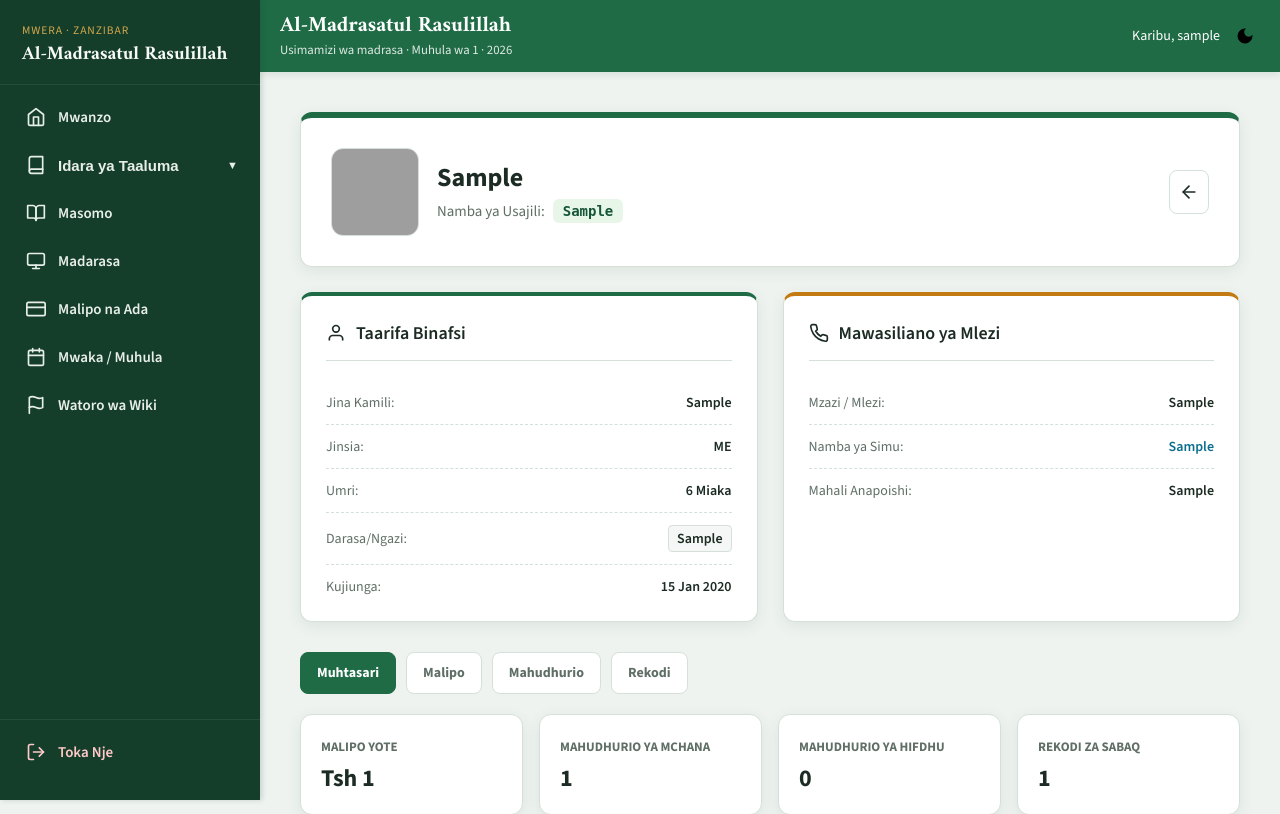
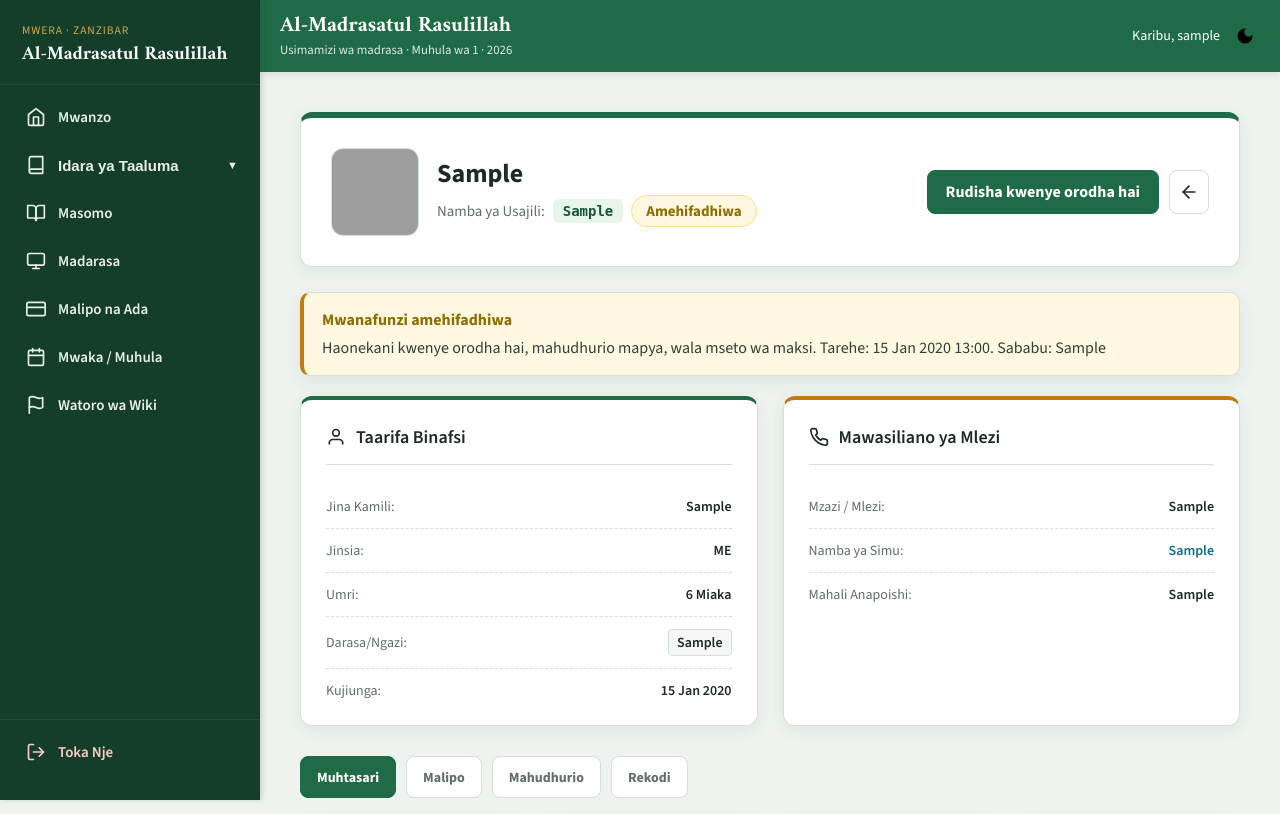
Before and after one commit to masoud180mohd-lab/Madras_Webapp, a Django app: page /madrasa/mwanafunzi/profile/1/ in a window 1280 px wide. Shown: the top 814 px of the page. Run offline with Django 5.2, Linux system fonts and the light colour scheme; a user stored in the database is signed in; data comes from the database, SQL or seed files in the repository; tables that the repository leaves empty hold one stand-in row (values such as "Sample post"); grey boxes are pictures that could not be loaded.

Commit message:
feat: soft-archive students and trim mwanzo welcome copy
Keep history when removing students from active lists; Mkuu can archive
or restore. Drop the home-page operational tagline.

Co-authored-by: Cursor <cursoragent@cursor.com>

```diff
--- a/usimamizi/admin.py
+++ b/usimamizi/admin.py
@@ -29,17 +29,18 @@ class MwanafunziAdmin(NoDeleteAdmin):
         "jina_kamili",
         "namba_ya_usajili",
         "umri",
+        "amehifadhiwa",
         "mahala_anapoishi",
         "jina_la_mzazi",
         "namba_ya_simu_mzazi",
         "tarehe_ya_kujiunga",
     )
     search_fields = ("jina_kamili", "namba_ya_usajili")
-    list_filter = ("mahala_anapoishi",)
+    list_filter = ("amehifadhiwa", "mahala_anapoishi", "darasa")
 
     def get_readonly_fields(self, request, obj=None):
         if obj:
-            return ("namba_ya_usajili",)
+            return ("namba_ya_usajili", "tarehe_ya_kuhifadhiwa")
         return ()
 
     def get_fields(self, request, obj=None):
--- a/usimamizi/static/usimamizi/css/pages/mwanafunzi_profile.css
+++ b/usimamizi/static/usimamizi/css/pages/mwanafunzi_profile.css
@@ -21,6 +21,17 @@
         display: inline-flex; align-items: center; justify-content: center; width: 40px; height: 40px; border-radius: 8px; border: 1px solid var(--border-color); color: var(--text-main); transition: 0.2s; text-decoration: none;
     }
     .btn-icon-back:hover { background-color: var(--table-header); border-color: var(--text-muted); }
+
+    .profile-header-actions {
+        display: flex; align-items: center; flex-wrap: wrap; gap: 10px;
+    }
+    .archive-form { margin: 0; }
+    .archive-banner {
+        margin-bottom: 20px; padding: 16px 18px; border-left: 4px solid var(--warning);
+        background: var(--warning-bg); border-radius: 10px;
+    }
+    .archive-banner-title { margin: 0 0 6px; font-weight: 700; color: var(--warning-text); }
+    .archive-banner-copy { margin: 0; color: var(--text-normal); line-height: 1.45; }
 
     /* Kadi za Taarifa (Grid) */
     .info-grid {
--- a/usimamizi/templates/usimamizi/mwanafunzi_profile.html
+++ b/usimamizi/templates/usimamizi/mwanafunzi_profile.html
@@ -22,13 +22,47 @@
                 <h1>{{ mwanafunzi.jina_kamili }}</h1>
                 <p>
                     Namba ya Usajili: <span class="reg-number">{{ mwanafunzi.namba_ya_usajili }}</span>
+                    {% if mwanafunzi.amehifadhiwa %}
+                        <span class="app-badge app-badge-warning">Amehifadhiwa</span>
+                    {% endif %}
                 </p>
             </div>
         </div>
-        <a href="{% url 'orodha_wanafunzi' %}" class="app-btn app-btn-icon app-btn-outline btn-icon-back" title="Rudi kwenye Orodha">
-            <svg xmlns="http://www.w3.org/2000/svg" width="20" height="20" viewBox="0 0 24 24" fill="none" stroke="currentColor" stroke-width="2" stroke-linecap="round" stroke-linejoin="round"><line x1="19" y1="12" x2="5" y2="12"></line><polyline points="12 19 5 12 12 5"></polyline></svg>
-        </a>
+        <div class="profile-header-actions">
+            {% if anaweza_simamia_wanafunzi %}
+                {% if mwanafunzi.amehifadhiwa %}
+                <form method="post" action="{% url 'rudisha_mwanafunzi' mwanafunzi.id %}" class="archive-form">
+                    {% csrf_token %}
+                    <button type="submit" class="app-btn app-btn-primary">Rudisha kwenye orodha hai</button>
+                </form>
+                {% else %}
+                <form method="post" action="{% url 'hifadhi_mwanafunzi' mwanafunzi.id %}" class="archive-form" onsubmit="return confirm('Hifadhi mwanafunzi huyu? Atatoka kwenye orodha hai; historia itabaki.');">
+                    {% csrf_token %}
+                    <input type="hidden" name="sababu" value="">
+                    <button type="submit" class="app-btn app-btn-outline">Hifadhi (ondoa kwenye orodha hai)</button>
+                </form>
+                {% endif %}
+            {% endif %}
+            <a href="{% url 'orodha_wanafunzi' %}{% if mwanafunzi.amehifadhiwa %}?hali=hifadhiwa{% endif %}" class="app-btn app-btn-icon app-btn-outline btn-icon-back" title="Rudi kwenye Orodha">
+                <svg xmlns="http://www.w3.org/2000/svg" width="20" height="20" viewBox="0 0 24 24" fill="none" stroke="currentColor" stroke-width="2" stroke-linecap="round" stroke-linejoin="round"><line x1="19" y1="12" x2="5" y2="12"></line><polyline points="12 19 5 12 12 5"></polyline></svg>
+            </a>
+        </div>
     </div>
+
+    {% if mwanafunzi.amehifadhiwa %}
+    <div class="app-card archive-banner" role="status">
+        <p class="archive-banner-title">Mwanafunzi amehifadhiwa</p>
+        <p class="archive-banner-copy">
+            Haonekani kwenye orodha hai, mahudhurio mapya, wala mseto wa maksi.
+            {% if mwanafunzi.tarehe_ya_kuhifadhiwa %}
+                Tarehe: {{ mwanafunzi.tarehe_ya_kuhifadhiwa|date:"d M Y H:i" }}.
+            {% endif %}
+            {% if mwanafunzi.sababu_ya_kuhifadhiwa %}
+                Sababu: {{ mwanafunzi.sababu_ya_kuhifadhiwa }}
+            {% endif %}
+        </p>
+    </div>
+    {% endif %}
 
     <div class="info-grid">
         <div class="app-card app-card-accent-top-primary info-card mwanafunzi_profile-inline-2">
--- a/usimamizi/templates/usimamizi/mwanzo.html
+++ b/usimamizi/templates/usimamizi/mwanzo.html
@@ -2,7 +2,7 @@
 {% load static %}
 
 {% block extra_css %}
-<link rel="stylesheet" href="{% static 'usimamizi/css/pages/mwanzo.css' %}?v=20260808m008">
+<link rel="stylesheet" href="{% static 'usimamizi/css/pages/mwanzo.css' %}?v=20260809archive">
 {% endblock %}
 
 {% block page_eyebrow %}Mwanzo · dashibodi{% endblock %}
@@ -22,7 +22,6 @@
             </p>
         </div>
     </div>
-    <p class="dash-welcome-copy">Hii ni nyumbani ya kazi — angalia hali ya leo, kisha chagua kitendo kinachofuata.</p>
 </section>
 
 {% if vipimo %}
--- a/usimamizi/urls.py
+++ b/usimamizi/urls.py
@@ -11,6 +11,8 @@ urlpatterns = [
     path('wanafunzi/', views.orodha_wanafunzi, name='orodha_wanafunzi'),
     path('wanafunzi/sajili/', views.sajili_mwanafunzi, name='sajili_mwanafunzi'),
     path('wanafunzi/hariri/<int:id>/', views.hariri_mwanafunzi, name='hariri_mwanafunzi'),
+    path('wanafunzi/hifadhi/<int:mwanafunzi_id>/', views.hifadhi_mwanafunzi, name='hifadhi_mwanafunzi'),
+    path('wanafunzi/rudisha/<int:mwanafunzi_id>/', views.rudisha_mwanafunzi, name='rudisha_mwanafunzi'),
     path('walimu/', views.orodha_walimu, name='orodha_walimu'),
     path('madarasa/', views.orodha_madarasa, name='orodha_madarasa'),
     path('madarasa/<int:darasa_id>/', views.wanafunzi_darasa, name='wanafunzi_darasa'),
--- a/usimamizi/utils.py
+++ b/usimamizi/utils.py
@@ -48,7 +48,7 @@ def jenga_ripoti_jumla(mseto):
             matokeo_lookup[(matokeo.mwanafunzi_id, matokeo.mtihani_id)] = matokeo
 
     idadi_ya_mitihani = len(mtihani_ids)
-    wanafunzi = Mwanafunzi.objects.filter(darasa=darasa).order_by('jina_kamili')
+    wanafunzi = Mwanafunzi.objects.active().filter(darasa=darasa).order_by('jina_kamili')
     matokeo_wanafunzi = []
 
     for mwanafunzi in wanafunzi:
--- a/usimamizi/views/__init__.py
+++ b/usimamizi/views/__init__.py
@@ -4,6 +4,8 @@ from .students import (
     orodha_wanafunzi,
     sajili_mwanafunzi,
     hariri_mwanafunzi,
+    hifadhi_mwanafunzi,
+    rudisha_mwanafunzi,
     orodha_walimu,
     orodha_madarasa,
     wanafunzi_darasa,
@@ -41,6 +43,8 @@ __all__ = [
     "orodha_wanafunzi",
     "sajili_mwanafunzi",
     "hariri_mwanafunzi",
+    "hifadhi_mwanafunzi",
+    "rudisha_mwanafunzi",
     "orodha_walimu",
     "orodha_madarasa",
     "wanafunzi_darasa",
--- a/usimamizi/views/attendance.py
+++ b/usimamizi/views/attendance.py
@@ -53,7 +53,7 @@ from ..permissions import (
 @ruhusa_inahitajika('usimamizi.add_hudhurio')
 def mahudhurio_darasa(request, darasa_id):
     darasa = get_object_or_404(Darasa, id=darasa_id)
-    wanafunzi = Mwanafunzi.objects.filter(darasa=darasa).order_by('jina_kamili')
+    wanafunzi = Mwanafunzi.objects.active().filter(darasa=darasa).order_by('jina_kamili')
     leo = date.today()
 
     # KODI MPYA: Cheki kama mahudhurio ya leo yapo tayari kwa darasa hili
@@ -84,7 +84,7 @@ def mahudhurio_darasa(request, darasa_id):
 @ruhusa_inahitajika('usimamizi.add_hudhurio')
 def chukua_mahudhurio_hifdhu(request, somo_id):
     somo = get_object_or_404(Somo, id=somo_id)
-    wanafunzi = Mwanafunzi.objects.filter(programu_ya_usiku=somo).order_by('jina_kamili')
+    wanafunzi = Mwanafunzi.objects.active().filter(programu_ya_usiku=somo).order_by('jina_kamili')
     leo = date.today()
 
     # KODI MPYA: Cheki kama mahudhurio ya leo yapo tayari kwa somo hili
--- a/usimamizi/views/payments.py
+++ b/usimamizi/views/payments.py
@@ -54,7 +54,7 @@ from .helpers import link_callback, paginate_items
 @login_required(login_url='ingia')
 @ruhusa_capability(CAP_FEES)
 def ukurasa_malipo(request):
-    wanafunzi = Mwanafunzi.objects.select_related('darasa').order_by('jina_kamili')
+    wanafunzi = Mwanafunzi.objects.active().select_related('darasa').order_by('jina_kamili')
     aina_za_malipo = AinaMalipo.objects.all().order_by('-tarehe_ya_kuanzishwa')
 
     # 1. Pata Vichujio kutoka kwenye URL
--- a/usimamizi/views/sabaq.py
+++ b/usimamizi/views/sabaq.py
@@ -53,6 +53,12 @@ from ..permissions import (
 @ruhusa_inahitajika('usimamizi.add_rekodihifdhu')
 def rekodi_sabaq(request, mwanafunzi_id, aina):
     mwanafunzi = get_object_or_404(Mwanafunzi, id=mwanafunzi_id)
+    if mwanafunzi.amehifadhiwa:
+        messages.error(
+            request,
+            'Mwanafunzi huyu amehifadhiwa — huwezi kurekodi sabaq mpya.',
+        )
+        return redirect('mwanafunzi_profile', mwanafunzi_id=mwanafunzi.id)
     mwalimu = require_linked_mwalimu(request)
     if mwalimu is None:
         return redirect('mwanzo')
--- a/usimamizi/views/students.py
+++ b/usimamizi/views/students.py
@@ -10,6 +10,7 @@ from django.db.models import Q, Count, Sum, Value, DecimalField
 from django.db.models.functions import Coalesce
 from django.contrib.auth import authenticate, login, logout
 from django.contrib.auth.decorators import login_required
+from django.views.decorators.http import require_POST
 from datetime import date, timedelta
 from django.utils import timezone
 from django.http import HttpResponse
@@ -57,7 +58,16 @@ def orodha_wanafunzi(request):
     neno_la_kutafuta = request.GET.get('q', '')
     jinsia_filter = request.GET.get('jinsia', '')
     darasa_filter = request.GET.get('darasa', '')
+    hali_filter = request.GET.get('hali', 'hai')
+    if hali_filter not in ('hai', 'hifadhiwa'):
+        hali_filter = 'hai'
+
     wanafunzi = Mwanafunzi.objects.all().order_by('-id')
+    if hali_filter == 'hifadhiwa':
+        wanafunzi = wanafunzi.archived()
+    else:
+        wanafunzi = wanafunzi.active()
+
     if neno_la_kutafuta:
         wanafunzi = wanafunzi.filter(Q(jina_kamili__icontains=neno_la_kutafuta) | Q(namba_ya_usajili__icontains=neno_la_kutafuta))
     if jinsia_filter:
@@ -79,6 +89,7 @@ def orodha_wanafunzi(request):
         'neno_la_kutafuta': neno_la_kutafuta,
         'jinsia_filter': jinsia_filter,
         'darasa_filter': darasa_filter,
+        'hali_filter': hali_filter,
         'anaweza_sajili_mwanafunzi': user_has_capability(request.user, CAP_MANAGE_STUDENTS),
     }
     return render(request, 'usimamizi/orodha_wanafunzi.html', context)
@@ -105,6 +116,12 @@ def sajili_mwanafunzi(request):
 @ruhusa_inahitajika('usimamizi.change_mwanafunzi')
 def hariri_mwanafunzi(request, id):
     mwanafunzi = get_object_or_404(Mwanafunzi, id=id)
+    if mwanafunzi.amehifadhiwa:
+        messages.error(
+            request,
+            'Mwanafunzi huyu amehifadhiwa. Rudisha kwenye orodha hai kabla ya kuhariri.',
+        )
+        return redirect('mwanafunzi_profile', mwanafunzi_id=mwanafunzi.id)
     if request.method == 'POST':
         form = MwanafunziForm(request.POST, request.FILES, instance=mwanafunzi)
         if form.is_valid():
@@ -137,7 +154,7 @@ def orodha_madarasa(request):
 @ruhusa_capability(CAP_VIEW_STUDENTS)
 def wanafunzi_darasa(request, darasa_id):
     darasa = get_object_or_404(Darasa, id=darasa_id)
-    wanafunzi = Mwanafunzi.objects.filter(darasa=darasa)
+    wanafunzi = Mwanafunzi.objects.active().filter(darasa=darasa)
 
     jumla = wanafunzi.count()
     wavulana = wanafunzi.filter(jinsia='ME').count()
@@ -182,7 +199,42 @@ def mwanafunzi_profile(request, mwanafunzi_id):
         'sabaq_darasa': sabaq_darasa,
         'sabaq_usiku': sabaq_usiku,
         'jumla_malipo': jumla_malipo,
+        'anaweza_simamia_wanafunzi': user_has_capability(
+            request.user, CAP_MANAGE_STUDENTS
+        ),
     })
+
+
+@login_required(login_url='ingia')
+@ruhusa_capability(CAP_MANAGE_STUDENTS)
+@require_POST
+def hifadhi_mwanafunzi(request, mwanafunzi_id):
+    mwanafunzi = get_object_or_404(Mwanafunzi, id=mwanafunzi_id)
+    if mwanafunzi.amehifadhiwa:
+        messages.info(request, f'{mwanafunzi.jina_kamili} tayari amehifadhiwa.')
+    else:
+        mwanafunzi.archive(sababu=request.POST.get('sababu', ''))
+        messages.success(
+            request,
+            f'{mwanafunzi.jina_kamili} amehifadhiwa. Historia inabaki; haonekani kwenye orodha hai.',
+        )
+    return redirect('mwanafunzi_profile', mwanafunzi_id=mwanafunzi.id)
+
+
+@login_required(login_url='ingia')
+@ruhusa_capability(CAP_MANAGE_STUDENTS)
+@require_POST
+def rudisha_mwanafunzi(request, mwanafunzi_id):
+    mwanafunzi = get_object_or_404(Mwanafunzi, id=mwanafunzi_id)
+    if not mwanafunzi.amehifadhiwa:
+        messages.info(request, f'{mwanafunzi.jina_kamili} tayari yupo kwenye orodha hai.')
+    else:
+        mwanafunzi.restore()
+        messages.success(
+            request,
+            f'{mwanafunzi.jina_kamili} amerudishwa kwenye orodha hai.',
+        )
+    return redirect('mwanafunzi_profile', mwanafunzi_id=mwanafunzi.id)
 
 @login_required(login_url='ingia')
 @ruhusa_capability(CAP_VIEW_STUDENTS, CAP_ATTENDANCE)
@@ -206,7 +258,7 @@ def ripoti_watoro(request):
 
     # 2. WATORO WA CHUONI (Kawaida - Mchana)
     # Tunachuja kwa tarehe kuanzia Jumamosi iliyopita, yupo=False, na aina=Kawaida
-    watoro_chuoni = Mwanafunzi.objects.filter(
+    watoro_chuoni = Mwanafunzi.objects.active().filter(
         hudhurio__tarehe__gte=jumamosi_iliyopita,
         hudhurio__yupo=False,
         hudhurio__aina_ya_rekodi='Kawaida'
@@ -220,7 +272,7 @@ def ripoti_watoro(request):
 
     # 3. WATORO WA DARSA (Hifdhu - Usiku)
     # Tunachuja kwa tarehe kuanzia Jumamosi iliyopita, yupo=False, na aina=Hifdhu
-    watoro_darsa = Mwanafunzi.objects.filter(
+    watoro_darsa = Mwanafunzi.objects.active().filter(
         hudhurio__tarehe__gte=jumamosi_iliyopita,
         hudhurio__yupo=False,
         hudhurio__aina_ya_rekodi='Hifdhu'
--- a/usimamizi/views/subjects.py
+++ b/usimamizi/views/subjects.py
@@ -60,7 +60,7 @@ def orodha_masomo(request):
 def somo_detail(request, somo_id):
     somo = get_object_or_404(Somo, id=somo_id)
     if somo.ni_la_hifdhu:
-        idadi = Mwanafunzi.objects.filter(programu_ya_usiku=somo).count()
+        idadi = Mwanafunzi.objects.active().filter(programu_ya_usiku=somo).count()
         return render(request, 'usimamizi/somo_hifdhu.html', {'somo': somo, 'idadi': idadi})
     else:
         nyenzo = Nyenzo.objects.filter(somo=somo).order_by('-tarehe_iliyowekwa')
@@ -71,7 +71,7 @@ def somo_detail(request, somo_id):
 @ruhusa_capability(CAP_VIEW_STUDENTS, CAP_SABAQ, CAP_ATTENDANCE)
 def wanafunzi_hifdhu(request, somo_id):
     somo = get_object_or_404(Somo, id=somo_id)
-    wanafunzi = Mwanafunzi.objects.filter(programu_ya_usiku=somo).order_by('jina_kamili')
+    wanafunzi = Mwanafunzi.objects.active().filter(programu_ya_usiku=somo).order_by('jina_kamili')
     return render(request, 'usimamizi/wanafunzi_hifdhu.html', {'somo': somo, 'wanafunzi': wanafunzi})
 
 @login_required(login_url='ingia')
```
Also changed, not shown: usimamizi/dashboard.py (+6 -4 lines), usimamizi/models.py (+45 -0 lines), usimamizi/static/usimamizi/css/pages/mwanzo.css (+0 -7 lines), usimamizi/templates/usimamizi/orodha_wanafunzi.html (+20 -5 lines), usimamizi/tests/test_archive.py (added, +67 -0 lines), usimamizi/views/exams.py (+11 -2 lines), usimamizi/migrations/0014_mwanafunzi_soft_archive.py (added).
